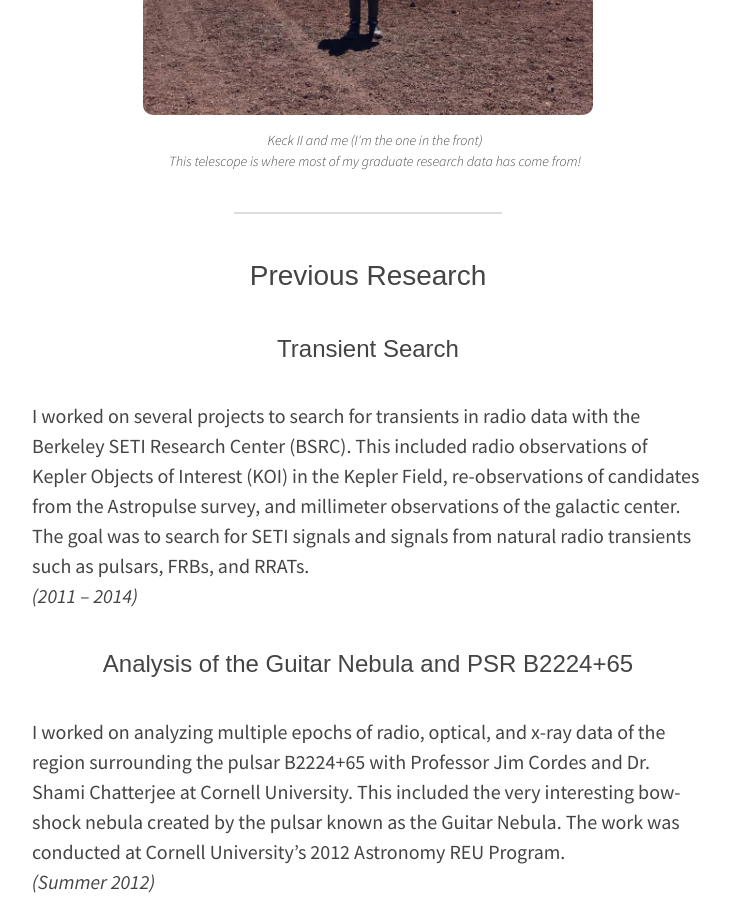
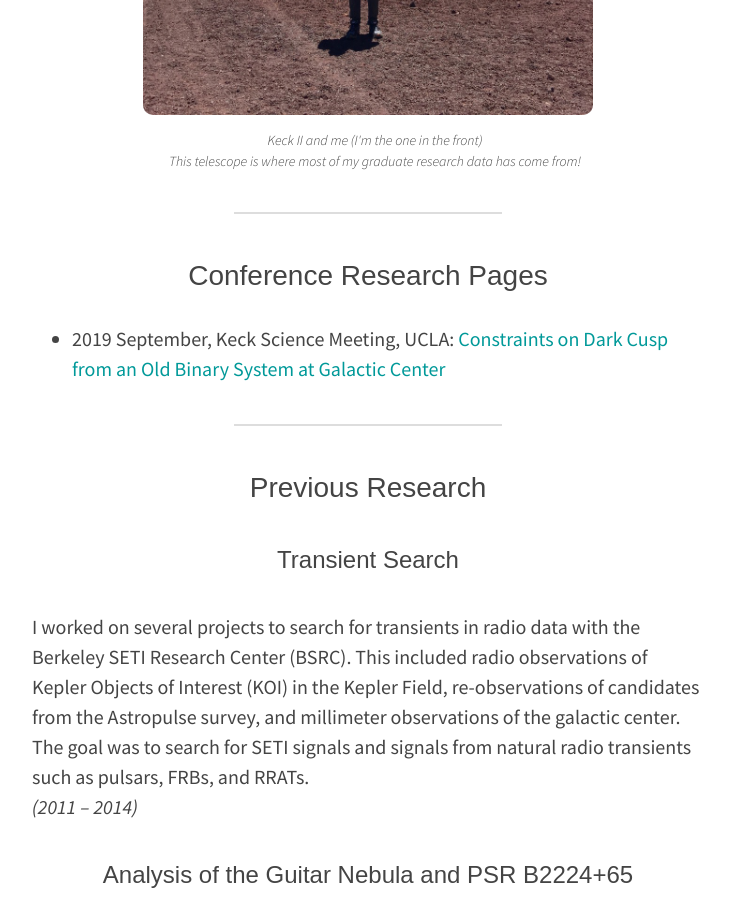
Before and after one commit to abhimat/abhimat.github.io, a Jekyll site: the page built from research/index.md, in a window 1280 px wide and 900 px high, scrolled down 2685 px. Shown: the whole window, without its empty margins (272-1002 px from the left). Built offline with Jekyll 4.4.1, drawn with Linux system fonts in a browser that asks for light colours.

Commit message:
Link to poster page from research page

```diff
--- a/research/index.md
+++ b/research/index.md
@@ -50,6 +50,12 @@ One way I'm using photometry data is detecting binary star systems to help answe
 
 ---
 
+## Conference Research Pages
+* 2019 September, Keck Science Meeting, UCLA: [Constraints on Dark Cusp from an Old Binary System at Galactic Center](./2019-09-old-binary/)
+
+
+---
+
 ## Previous Research
 
 ### Transient Search
```
